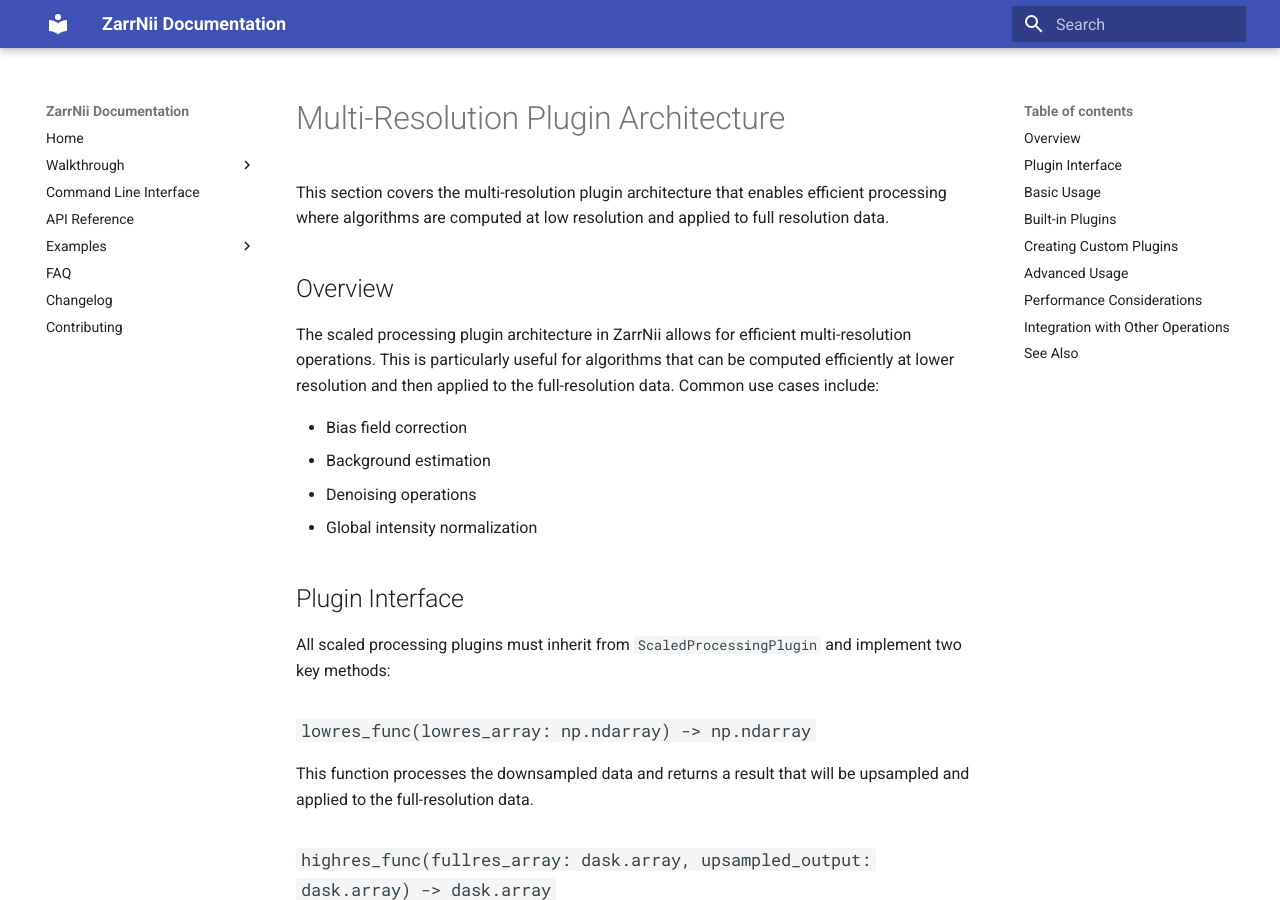
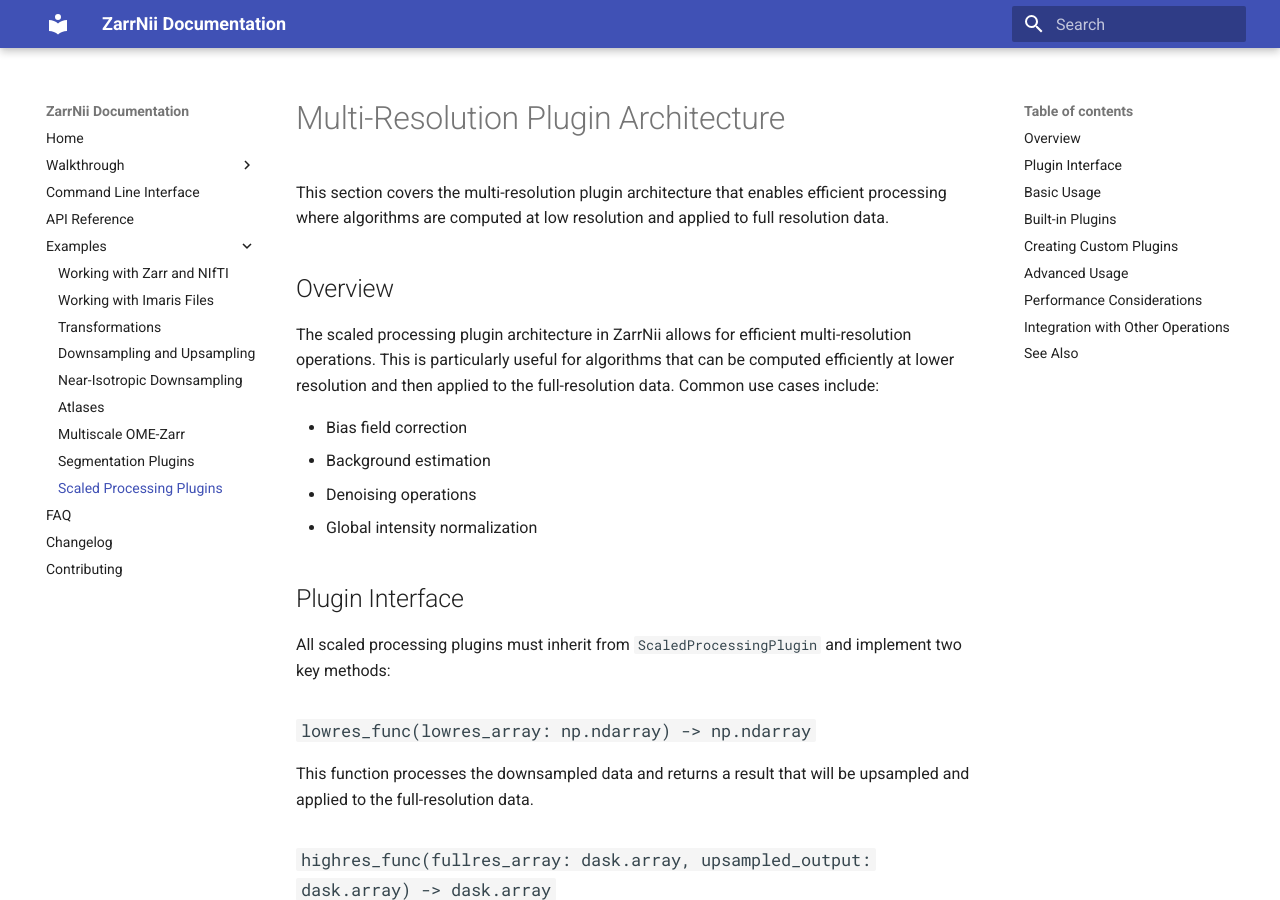
Before and after one commit to khanlab/zarrnii, an MkDocs documentation site: the page built from docs/examples/scaled_processing.md, in a window 1280 px wide and 900 px high. Built offline with MkDocs 1.6.1 and Material for MkDocs 9.7.7, drawn with Linux system fonts in a browser that asks for light colours; some of the changed lines change nothing that is shown.

Commit message:
fix missing examples in docs

```diff
--- a/docs/examples/scaled_processing.md
+++ b/docs/examples/scaled_processing.md
@@ -216,6 +216,6 @@
 
 ## See Also
 
-- [Segmentation Plugins](segmentation.md) for other plugin architectures
+- [Segmentation Plugins](segmentation_example.md) for other plugin architectures
 - [Downsampling and Upsampling](downsampling.md) for resolution operations
 - [API Reference](../reference.md) for detailed method documentation
--- a/mkdocs.yml
+++ b/mkdocs.yml
@@ -16,8 +16,10 @@
       - Transformations: examples/transformations.md
       - Downsampling and Upsampling: examples/downsampling.md
       - Near-Isotropic Downsampling: examples/near_isotropic.md
+      - Atlases: examples/atlas_example.md
       - Multiscale OME-Zarr: examples/multiscale.md
       - Segmentation Plugins: examples/segmentation_example.md
+      - Scaled Processing Plugins: examples/scaled_processing.md
   - FAQ: faq.md
   - Changelog: changelog.md
   - Contributing: contributing.md
```
